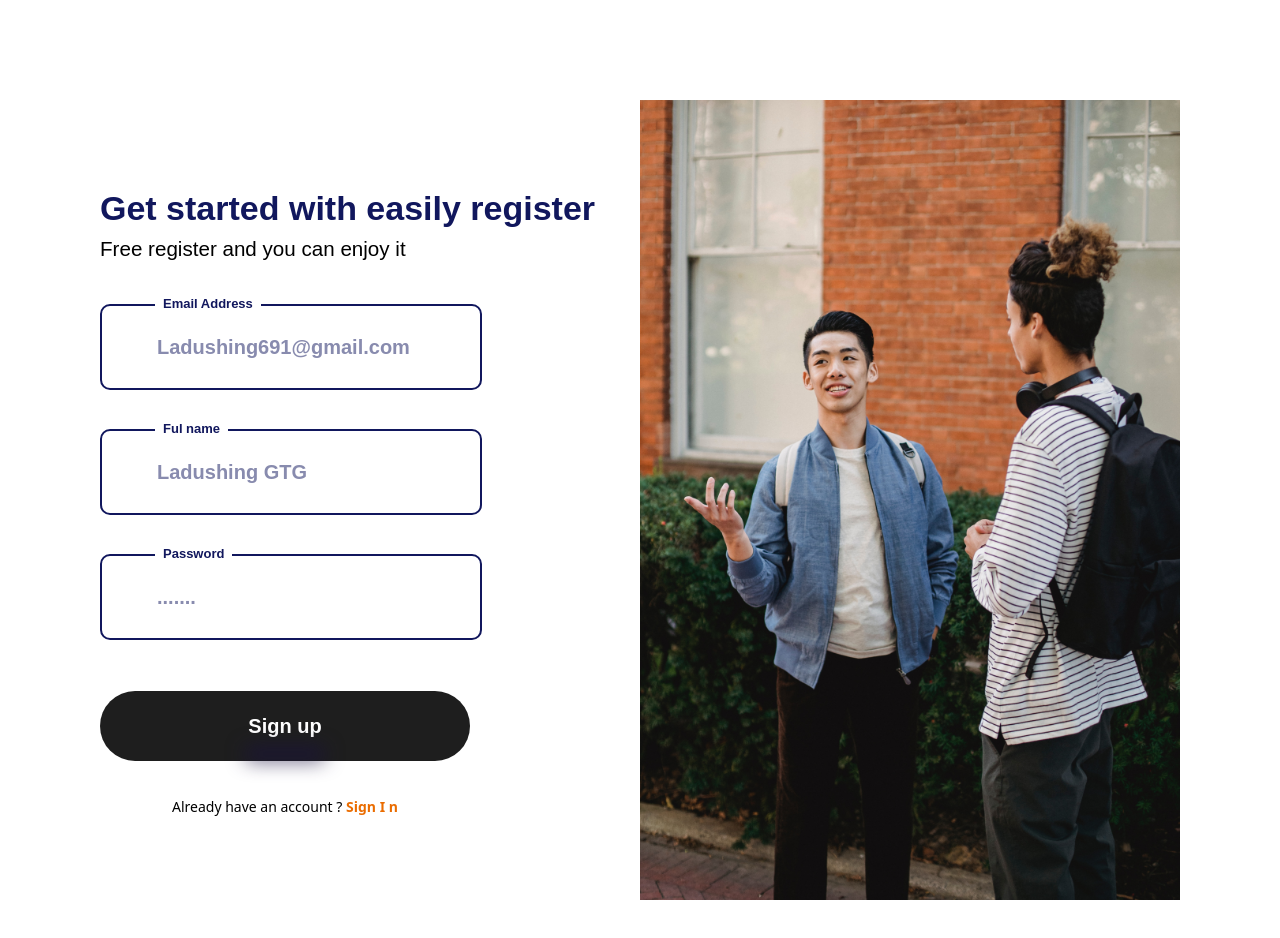
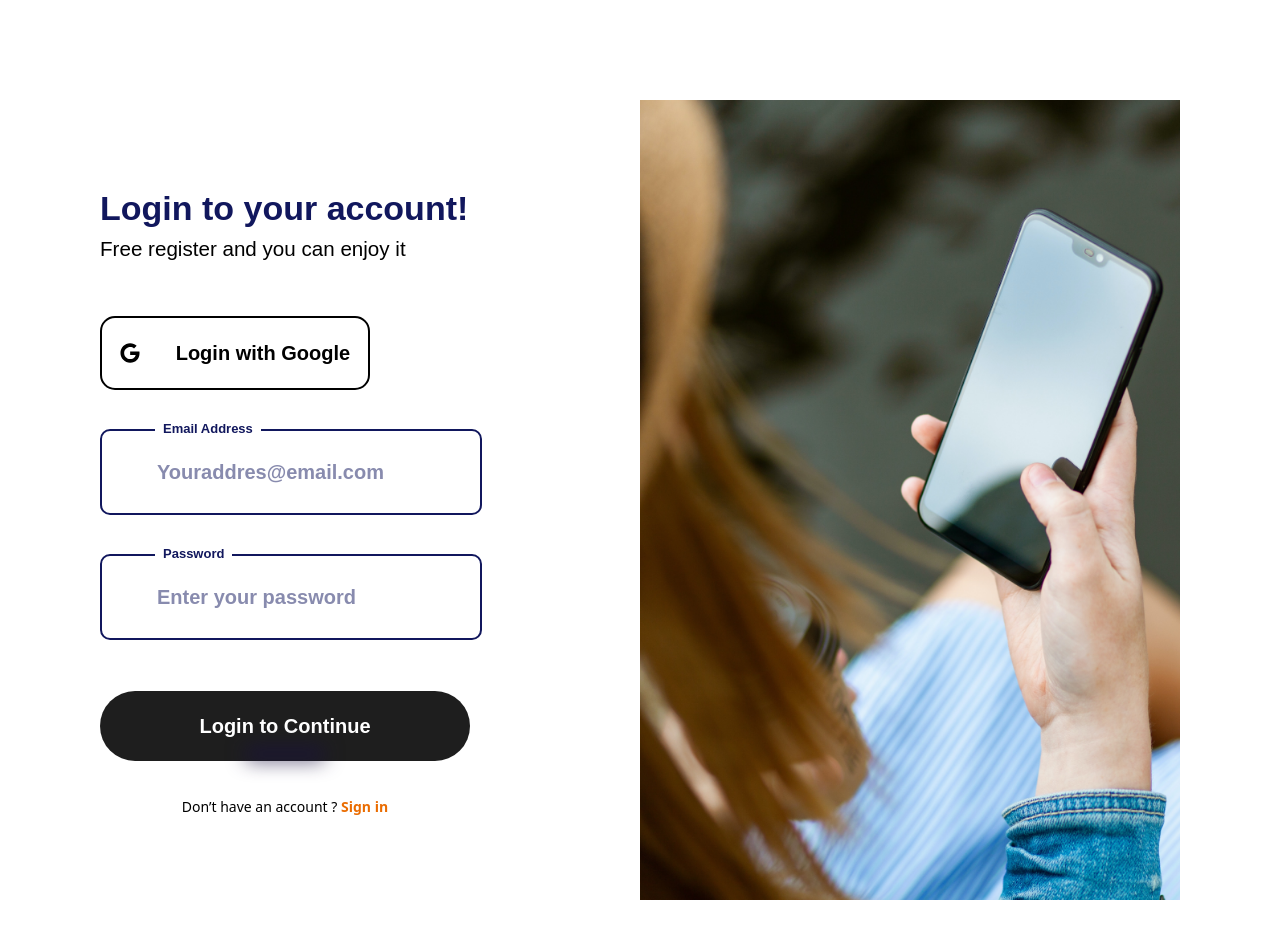
Before and after one commit to jisaunodb/Chating-Api, a React (Vite) app: page /login in a window 1280 px wide. Shown: the top 938 px of the page. Built offline with nearby package versions, Linux system fonts and the light colour scheme.

Commit message:
2nd commit

```diff
--- a/package.json
+++ b/package.json
@@ -11,8 +11,11 @@
   },
   "dependencies": {
     "@tailwindcss/vite": "^4.1.14",
+    "firebase": "^12.4.0",
     "react": "^19.1.1",
     "react-dom": "^19.1.1",
+    "react-icons": "^5.5.0",
+    "react-router": "^7.9.4",
     "tailwindcss": "^4.1.14"
   },
   "devDependencies": {
--- a/src/App.jsx
+++ b/src/App.jsx
@@ -1,12 +1,26 @@
 
 import './App.css'
+import Login from './components/Loing/Login'
 import Registration from './components/Registration/Registration'
+import { createBrowserRouter } from "react-router";
+import { RouterProvider } from "react-router/dom";
+import firebaseConfig from './components/Firabase/firebaseConfig';
 
 function App() {
+const router = createBrowserRouter([
+  {
+    path: "/",
+    element: <Registration/>,
+  },
+  {
+    path:"/login",
+    element : <Login/>
+  }
+]);
 
   return (
     <>
-      <Registration/>
+     <RouterProvider router={router} />,
     </>
   )
 }
--- /dev/null
+++ b/src/components/Firabase/firebaseConfig.js
@@ -0,0 +1,23 @@
+// Import the functions you need from the SDKs you need
+import { initializeApp } from "firebase/app";
+import { getAnalytics } from "firebase/analytics";
+// TODO: Add SDKs for Firebase products that you want to use
+// https://firebase.google.com/docs/web/setup#available-libraries
+
+// Your web app's Firebase configuration
+// For Firebase JS SDK v7.20.0 and later, measurementId is optional
+const firebaseConfig = {
+  apiKey: "AIzaSyDY8GcLeQS-HuLDZxDFYQStMN5ny7LTLLA",
+  authDomain: "chatting-api-b0e03.firebaseapp.com",
+  projectId: "chatting-api-b0e03",
+  storageBucket: "chatting-api-b0e03.firebasestorage.app",
+  messagingSenderId: "603014599813",
+  appId: "1:603014599813:web:8d055fec03a0970c09c5ec",
+  measurementId: "G-ND0V8YHZD6"
+};
+
+// Initialize Firebase
+const app = initializeApp(firebaseConfig);
+const analytics = getAnalytics(app);
+
+export default firebaseConfig
--- /dev/null
+++ b/src/components/Loing/Login.jsx
@@ -0,0 +1,88 @@
+// import React from 'react'
+import React, { useState } from 'react'
+import { FaGoogle } from "react-icons/fa";
+
+import img from '../../assets/login-pic.png'
+import { Link } from 'react-router';
+const Login = () => {
+    const [email,setEmail] = useState("")
+      const [emailerr,setemailerr]=useState("")
+
+      const hendleEmail = (e) =>{
+        setEmail(e.target.value);
+         setemailerr ("")
+      }
+    //   const [fullname,setfullname] = useState("")
+    //   const [fullnameerr,setfullnameerr] =useState("")
+    //   const hendlefullname =(e) =>{
+    //     setfullname(e.target.value);
+    //     setfullnameerr("")
+    //   }
+    const [pass,setpass]=useState("")
+    const [passerr,setpasserr]=useState("")
+      const hendlepass =(e) =>{
+        setpass(e.target.value);
+        setpasserr("")
+      }
+
+      // console.log(fullname);
+
+      // console.log(email);
+
+      const CLickme = () =>{
+        // console.log(email);
+        if (!email) {
+          setemailerr("Please Your Email");
+
+        }else {
+          if(!/^[^\s@]+@[^\s@]+\.[^\s@]+$/.test(email)){
+            setemailerr("Please Your right Email");
+
+          }
+        }
+        // if (!fullname){
+        //   setfullnameerr("Please Your Name")
+        // }
+        if(!pass){
+          setpasserr("Please Your Password")
+        }else{
+          if(!/(?=.*[a-z])(?=.*[A-Z])(?=.*[@$!%*?&])/.test(pass)){
+            setpasserr("at least 1 lowercase")
+          }
+        }
+      }
+  return (
+    <div>
+          <div className='flex items-center p-[100px] '>
+            <div className='w-1/2'>
+              <h3 className='text-[#11175D] text-[34px] font-secoundary font-bold'>Login to your account!</h3>
+              <p className='text-[20.60px] font-secoundary font-normal '>Free register and you can enjoy it</p>
+               <div className='w-[270px] flex items-center justify-around rounded-[15px] cursor-pointer text-[20px] font-semibold font-secoundary bg-transparent border-2  text-center py-[20px] mt-[51px]'>
+                <FaGoogle />
+                <button className=' cursor-pointer  relative'>Login with Google</button>
+              </div>
+              <div className='mt-[39px] w-[370px] relative'>
+                <p className='top-[-10px] left-[55px] bg-white px-[8px] absolute text-[#11175D] text-[13px] font-secoundary font-semibold'>Email Address</p>
+                <input type="email" onChange={hendleEmail} value={email} className='text-[20px] text-[#11175D] font-secoundary font-semibold outline-none border-[#11175D] border-2 rounded-[10px] py-[26px] px-[55px] ' placeholder='Youraddres@email.com' />
+                <p className='text-red-600 text-[20px]'>{emailerr}</p>
+              </div>
+
+              <div className='mt-[39px] w-[370px] relative'>
+                <p className='top-[-10px] left-[55px] bg-white px-[8px] absolute text-[#11175D] text-[13px] font-secoundary font-semibold'>Password</p>
+                <input type="password" className='text-[20px] text-[#11175D] font-secoundary font-semibold outline-none border-[#11175D] border-2 rounded-[10px] py-[26px] px-[55px] ' placeholder='Enter your password' onChange={hendlepass} />
+                <p className='text-red-600 text-[20px]'>{passerr}</p>
+                <button className='cursor-pointer text-[20px] text-white font-semibold font-secoundary bg-primary w-full text-center py-[20px] mt-[51px] rounded-[50px] relative' onClick={CLickme}>Login to Continue</button>
+                <span className=' absolute w-[78px] -translate-1/2 h-[10px] top-[200px] left-1/2 bg-[#191040] blur-[10px]'></span>
+                <p className='mt-[35px] text-center text-[14px]'>Don’t have an account ? <Link to="/">
+                 <a href="#" className='text-[#EA6C00] font-bold'>Sign in</a></Link></p>
+              </div>
+            </div>
+            <div className='w-1/2'>
+              <img src={img} alt="" className='h-screen w-full object-cover' />
+            </div>
+          </div>
+        </div>
+  )
+}
+
+export default Login
--- a/src/components/Registration/Registration.jsx
+++ b/src/components/Registration/Registration.jsx
@@ -1,6 +1,14 @@
 import React, { useState } from 'react'
 import img from '../../assets/registation-pic.png'
+import { Link } from 'react-router'
+import { FaEyeSlash ,FaEye  } from "react-icons/fa";
+import { getAuth, createUserWithEmailAndPassword } from "firebase/auth";
+import { CgPassword } from 'react-icons/cg';
+
 const Registration = () => {
+  const auth = getAuth();
+
+  const [show,setshow] = useState (false)
 
   const [email,setEmail] = useState("")
   const [emailerr,setemailerr]=useState("")
@@ -15,7 +23,7 @@ const Registration = () => {
     setfullname(e.target.value);
     setfullnameerr("")
   }
-const [pass,setpass]=useState("")
+const [password,setpass]=useState("")
 const [passerr,setpasserr]=useState("")
   const hendlepass =(e) =>{
     setpass(e.target.value);
@@ -40,12 +48,25 @@ const [passerr,setpasserr]=useState("")
     if (!fullname){
       setfullnameerr("Please Your Name")
     }
-    if(!pass){
+    if(!password){
       setpasserr("Please Your Password")
-    }else{
-      if(!/(?=.*[a-z])(?=.*[A-Z])(?=.*[@$!%*?&])/.test(pass)){
+    }
+    else{
+      if(!/(?=.*[a-z])(?=.*[A-Z])(?=.*[@$!%*?&])/.test(password)){
         setpasserr("at least 1 lowercase")
       }
+    }
+    if (email && fullname && password && /^[^\s@]+@[^\s@]+\.[^\s@]+$/.test(email)) {
+    createUserWithEmailAndPassword(auth, email, password)
+    .then((user) => {
+      console.log(user);
+    })
+
+  .catch((error) => {
+    const errorCode = error.code;
+    const errorMessage = error.message;
+    // ..
+  });
     }
   }
 
@@ -69,11 +90,24 @@ const [passerr,setpasserr]=useState("")
           </div>
           <div className='mt-[39px] w-[370px] relative'>
             <p className='top-[-10px] left-[55px] bg-white px-[8px] absolute text-[#11175D] text-[13px] font-secoundary font-semibold'>Password</p>
-            <input type="password" className='text-[20px] text-[#11175D] font-secoundary font-semibold outline-none border-[#11175D] border-2 rounded-[10px] py-[26px] px-[55px] ' placeholder='.......' onChange={hendlepass} />
+            <div className='flex items-center'>
+              <input  className=' text-[20px] text-[#11175D] font-secoundary font-semibold outline-none border-[#11175D] border-2 rounded-[10px] py-[26px] px-[55px] ' placeholder='..........' onChange={hendlepass}
+
+                type={show? "password" : "text" }
+              />
+              <div onClick={() => setshow (!show)} className=' absolute right-[20px]  cursor-pointer'>
+
+                {
+                  show? <FaEye  /> : <FaEyeSlash/>
+                }
+              </div>
+            </div>
+
             <p className='text-red-600 text-[20px]'>{passerr}</p>
             <button className='cursor-pointer text-[20px] text-white font-semibold font-secoundary bg-primary w-full text-center py-[20px] mt-[51px] rounded-[50px] relative' onClick={CLickme}>Sign up</button>
             <span className=' absolute w-[78px] -translate-1/2 h-[10px] top-[200px] left-1/2 bg-[#191040] blur-[10px]'></span>
-            <p className='mt-[35px] text-center text-[14px]'>Already  have an account ? <a href="#" className='text-[#EA6C00] font-bold'>Sign I n</a></p>
+            <p className='mt-[35px] text-center text-[14px]'>Already  have an account ? <Link to="/login"><span href="#" className='text-[#EA6C00] font-bold'>Sign up</span>
+            </Link></p>
           </div>
         </div>
         <div className='w-1/2'>
```
Also changed, not shown: src/assets/login-pic.png (added), 1 other file (tests, documents, lock files or other folders).
